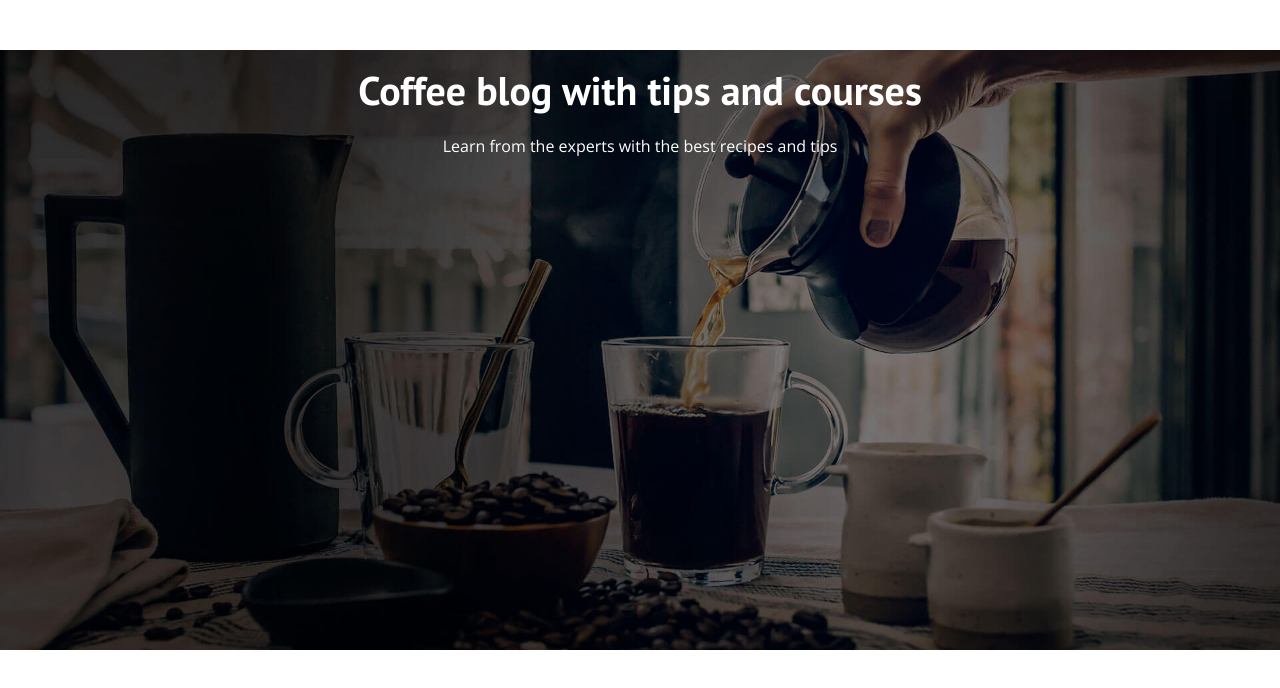
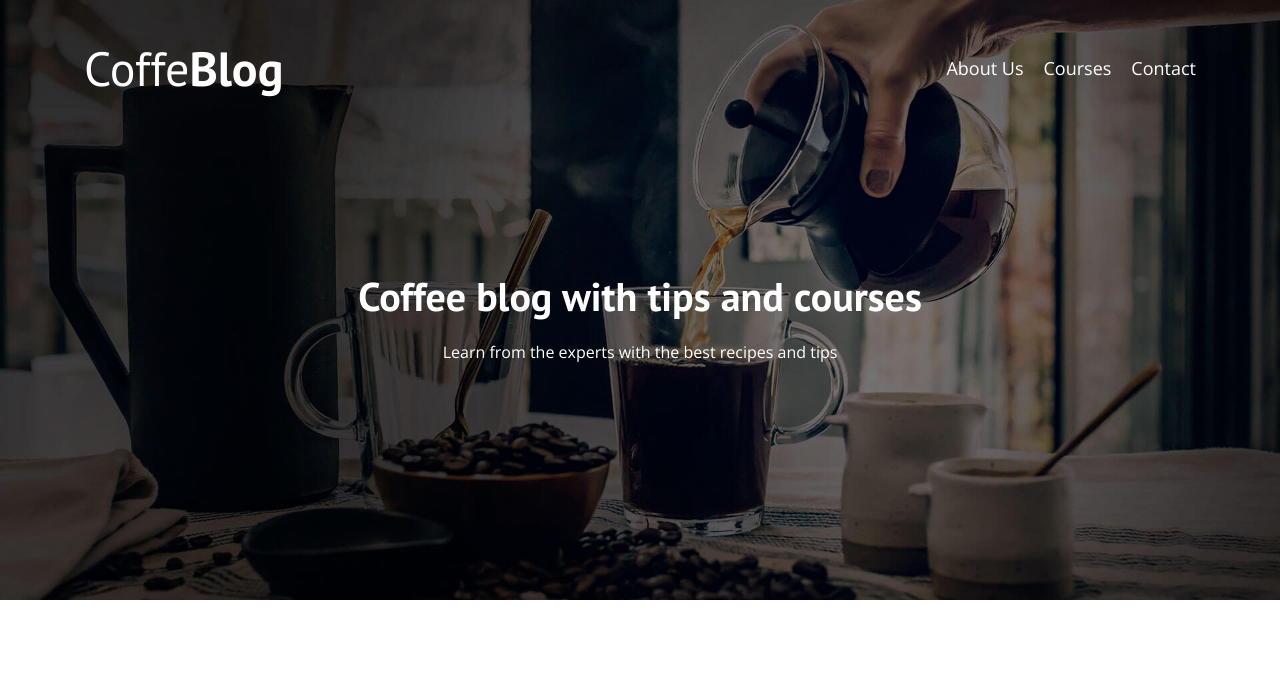
Before and after one commit to vanstrouble/coffe-blog-html, a plain HTML site: page index.html in a window 1280 px wide. Drawn offline with nearby package versions, Linux system fonts and the light colour scheme.

Commit message:
Design header
This include the header top bar with all links and title format

```diff
--- a/css/style.css
+++ b/css/style.css
@@ -6,15 +6,20 @@
     --white: #ffffff;
     --black: #000000;
 }
+
 html {
     box-sizing: border-box;
     font-size: 62.5%;
 }
-*, *::before, *::after {
+
+*,
+*::before,
+*::after {
     margin: 0;
     padding: 0;
     box-sizing: inherit;
 }
+
 body {
     font-family: var(--ParaFont);
     font-size: 1.6rem;
@@ -30,26 +35,36 @@ body {
     margin: 0 auto;
     padding: 0 2rem;
 }
+
 a {
     text-decoration: none;
     color: var(--primary);
 }
-h1, h2, h3, h4 {
+
+h1,
+h2,
+h3,
+h4 {
     font-family: var(--HeadeingFont);
     margin: 2rem 0;
 }
+
 h1 {
     font-size: 4.8rem;
 }
+
 h2 {
     font-size: 4rem;
 }
+
 h3 {
     font-size: 3.2rem;
 }
+
 h4 {
     font-size: 2.8rem;
 }
+
 img {
     max-width: 100%;
 }
@@ -58,9 +73,11 @@ img {
 .no-margin {
     margin: 0;
 }
+
 .no-padding {
     padding: 0;
 }
+
 .text-center {
     text-align: center;
 }
@@ -73,9 +90,50 @@ img {
     background-repeat: no-repeat;
     background-position: center center;
 }
+
 .text__header {
     color: var(--white);
     text-align: center;
-    margin-top: 5rem;
-    /* padding-top: 20rem; */
+    /* margin-top: 5rem; */
+    padding-top: 5rem;
 }
+
+@media (min-width: 768px) {
+    .text__header {
+        padding-top: 12rem;
+    }
+}
+
+@media (min-width: 768px) {
+    .top-bar {
+        display: flex;
+        justify-content: space-between;
+        align-items: center;
+    }
+}
+
+.logo {
+    color: var(--white);
+}
+
+.name__logo {
+    font-weight: normal;
+}
+
+.bold__logo {
+    font-weight: bold;
+}
+
+@media (min-width: 768px) {
+    .navigation {
+        display: flex;
+        gap: 2rem;
+    }
+}
+
+.link__navigation {
+    display: block;
+    text-align: center;
+    font-size: 1.8rem;
+    color: var(--white);
+}
--- a/index.html
+++ b/index.html
@@ -15,6 +15,20 @@
 
 <body>
     <header class="header">
+        <div class="container">
+            <div class="top-bar">
+                <a class="logo no-margin text-center" href="index.html">
+                    <h1 class="name__logo">Coffe<span class="bold__logo">Blog</span></h1>
+                </a>
+
+                <nav class="navigation">
+                    <a href="aboutus.html" class="link__navigation">About Us</a>
+                    <a href="courses.html" class="link__navigation">Courses</a>
+                    <a href="contact.html" class="link__navigation">Contact</a>
+                </nav>
+            </div>
+        </div>
+
         <div class="text__header">
             <h2 class="no-margin">Coffee blog with tips and courses</h2>
             <p class="no-margin">Learn from the experts with the best recipes and tips</p>
```
